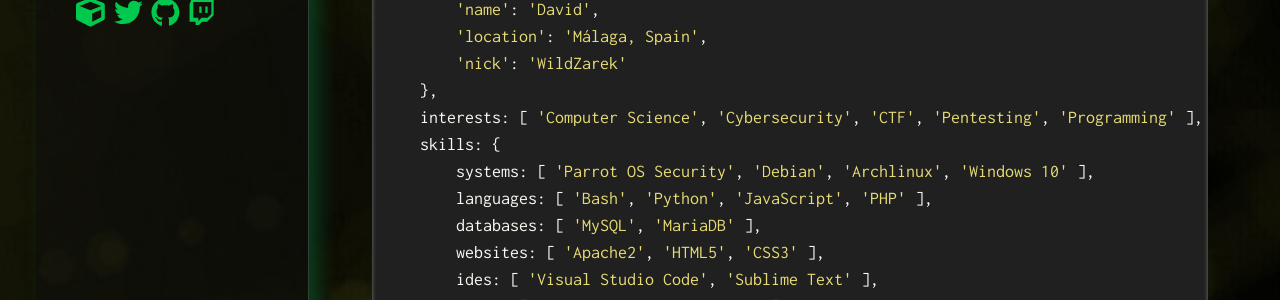
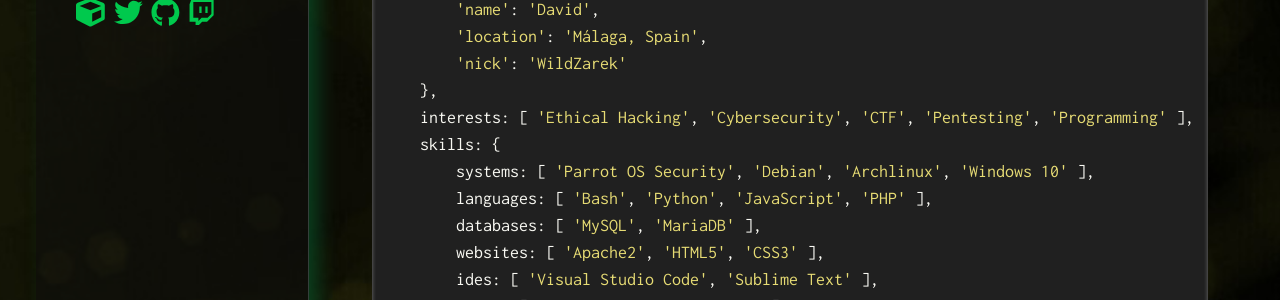
Before and after one commit to WildZarek/wildzarek.github.io, a Jekyll site: the page built from about.md, in a window 1280 px wide. Shown: the part 487-787 px from the top of the page. Built offline with Jekyll 4.4.1, drawn with Linux system fonts in a browser that asks for light colours; nearby versions of some CDN libraries; some web fonts are replaced.

Commit message:
updated about.md

```diff
--- a/about.md
+++ b/about.md
@@ -13,7 +13,7 @@
         'location': 'Málaga, Spain',
         'nick': 'WildZarek'
     },
-    interests: [ 'Computer Science', 'Cybersecurity', 'CTF', 'Pentesting', 'Programming' ],
+    interests: [ 'Ethical Hacking', 'Cybersecurity', 'CTF', 'Pentesting', 'Programming' ],
     skills: {
         systems: [ 'Parrot OS Security', 'Debian', 'Archlinux', 'Windows 10' ],
         languages: [ 'Bash', 'Python', 'JavaScript', 'PHP' ],
```
